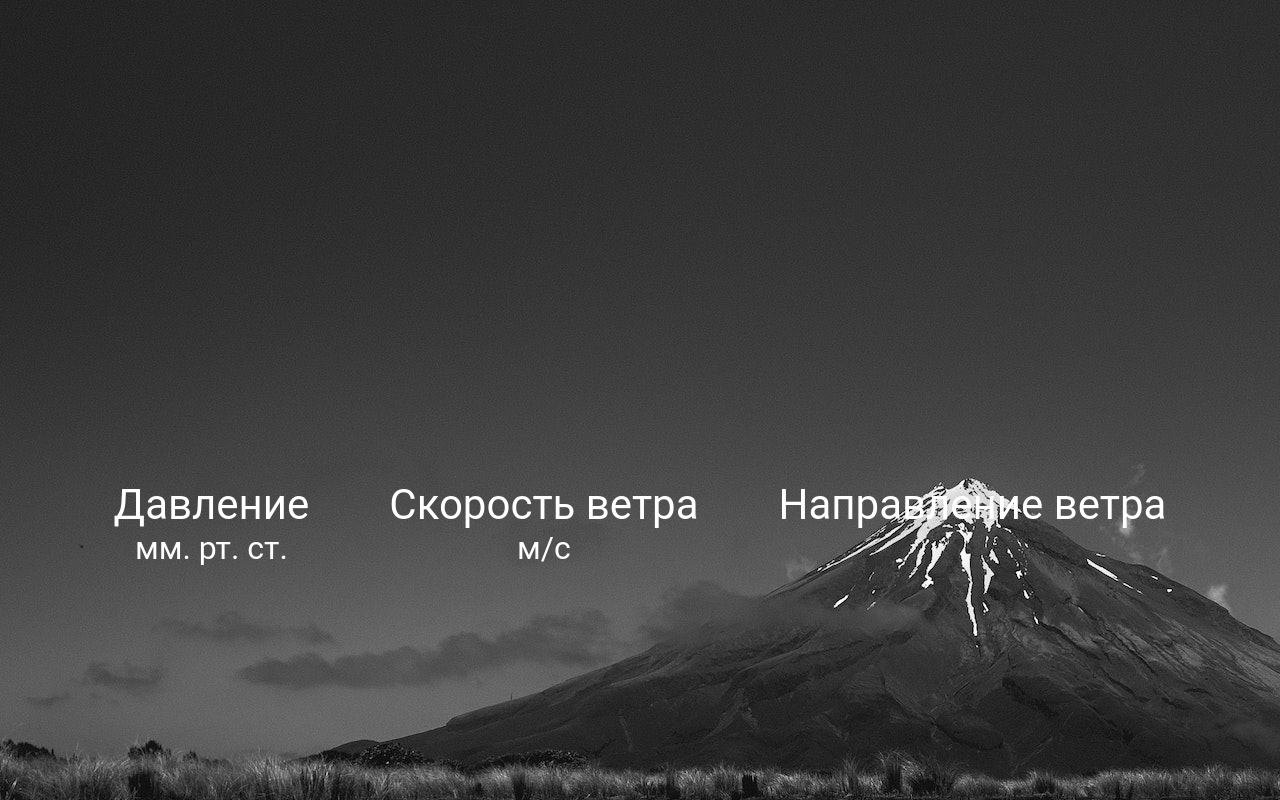
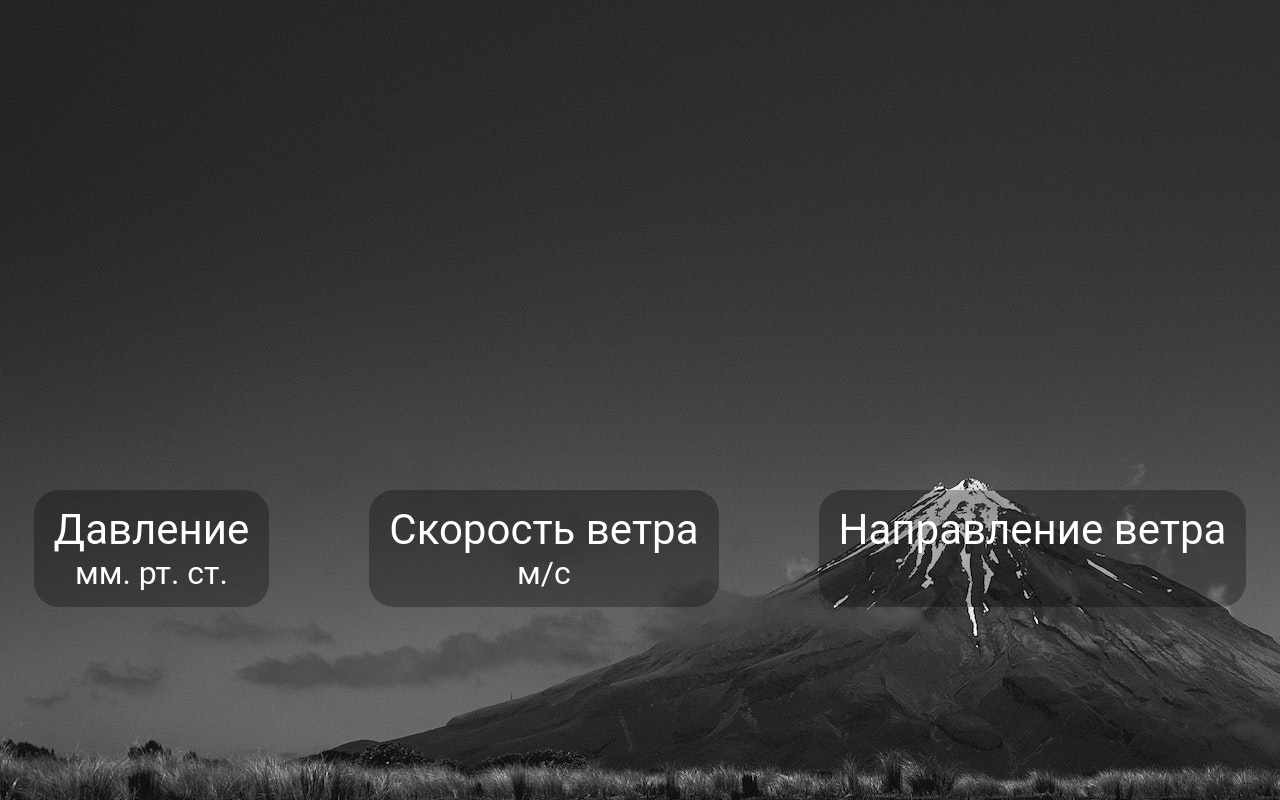
Before and after one commit to ShevchikNS/weather-app, a Next.js app: page /Footer in a window 1280 px wide. Built offline with nearby package versions, Linux system fonts and the light colour scheme.

Commit message:
change footer.css

```diff
--- a/styles/footer.css
+++ b/styles/footer.css
@@ -42,6 +42,15 @@ body {
 .characterItem {
     font-size: 32px;
 }
+.items {
+    padding: 15px 20px;
+    margin: 10px;
+    background: rgba(0,0,0,.3);
+    border-radius: 25px;
+    /*opacity: 0.5;*/
+    color: white;
+
+}
 @media screen and (max-width: 728px) {
     .footerItems {
         display: flex;
```
